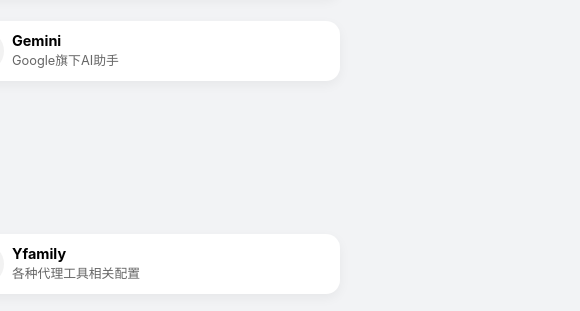
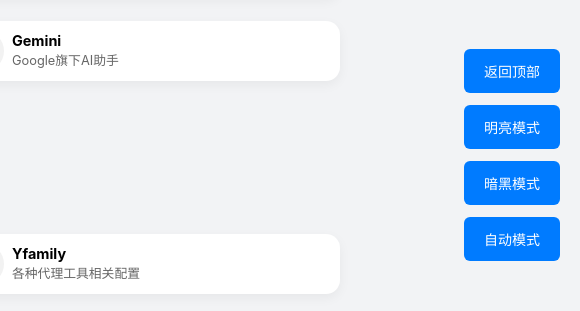
Before and after one commit to mengnanen/my-links, a plain HTML site: page index.html in a window 1280 px wide. Shown: the part 245-556 px from the top of the page, 700-1280 px from the left. Drawn offline with Linux system fonts and the light colour scheme.

Commit message:
Update index.html

```diff
--- a/index.html
+++ b/index.html
@@ -120,6 +120,32 @@
       text-align: center;
       font-size: 0.8em;
       color: #aaa;
+    }
+
+    /* 固定右侧的按钮样式 */
+    .fixed-buttons {
+      position: fixed;
+      top: 50%; /* 居中显示 */
+      right: 20px;
+      transform: translateY(-50%); /* 垂直居中 */
+      display: flex;
+      flex-direction: column;
+      gap: 12px; /* 按钮之间的间距 */
+    }
+
+    .fixed-buttons button {
+      background-color: #007BFF;
+      color: white;
+      border: none;
+      padding: 12px 20px;
+      border-radius: 6px;
+      font-size: 14px;
+      cursor: pointer;
+      transition: background-color 0.3s ease;
+    }
+
+    .fixed-buttons button:hover {
+      background-color: #0056b3; /* 悬停效果 */
     }
 
     /* 手机端适配 */
```
